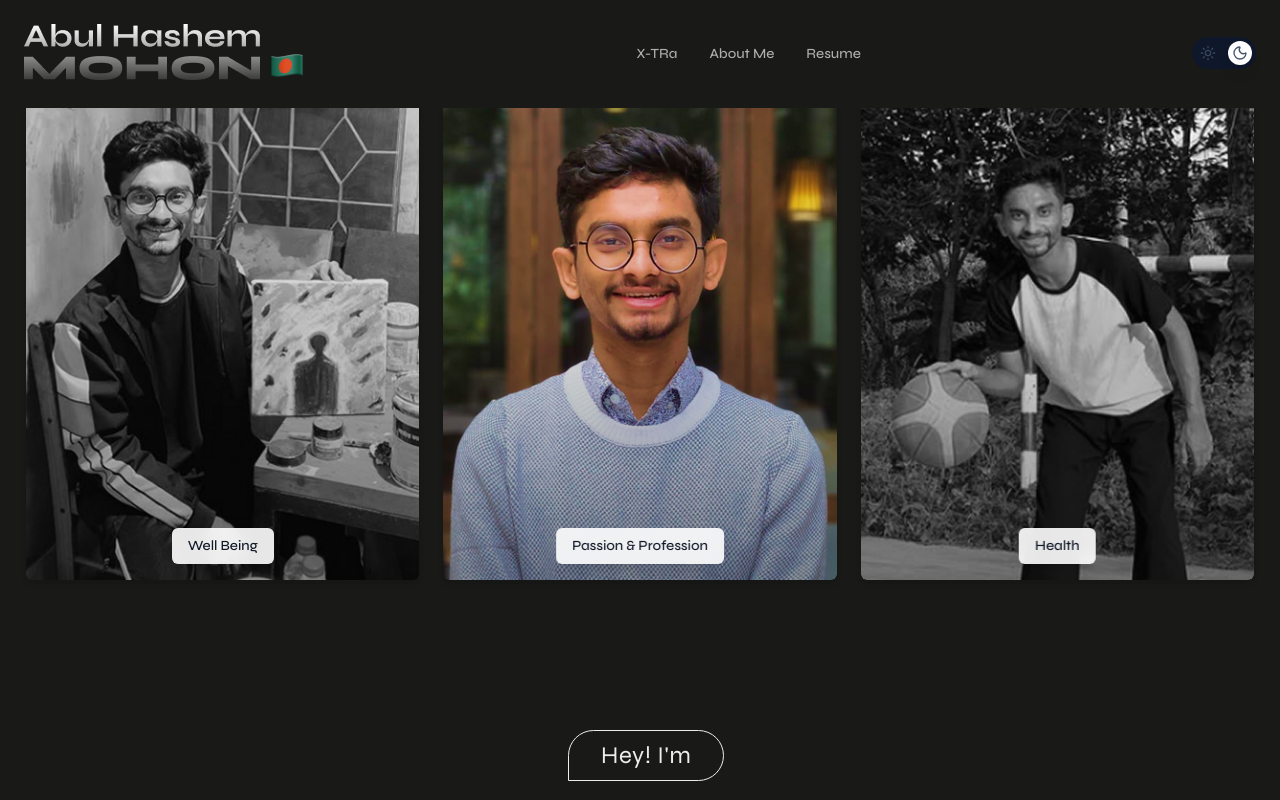
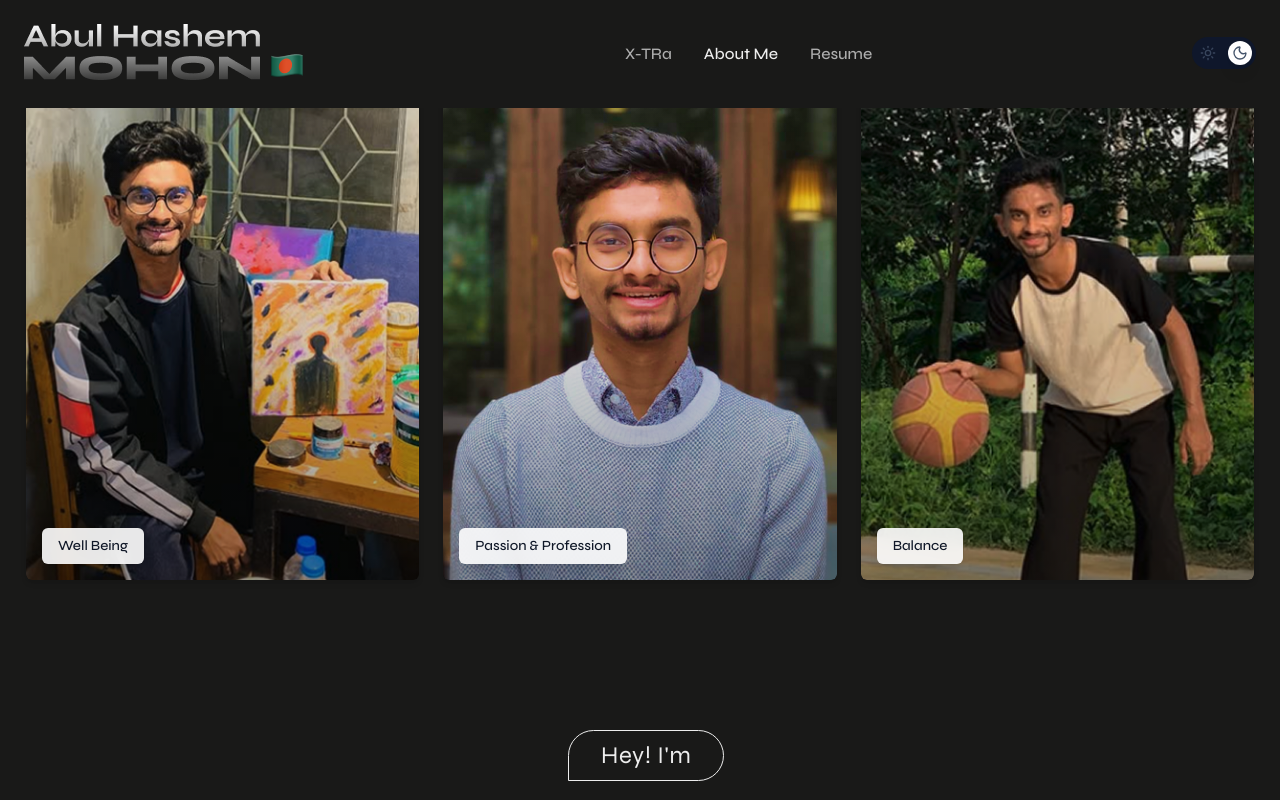
Before and after one commit to KhandakerSamin/mohon-frontend, a Next.js app: page /about in a window 1280 px wide. Both pictures are taken after a click on the button "Toggle theme". Shown: the top 800 px of the page. Built offline with nearby package versions, Linux system fonts and the light colour scheme.

Commit message:
Navlink aciton design added

```diff
--- a/src/components/AboutPage/ImageSection.js
+++ b/src/components/AboutPage/ImageSection.js
@@ -16,8 +16,8 @@ const heroImages = [
   {
     id: 3,
     src: "/photo3.png",
-    alt: "Health",
-    label: "Health"
+    alt: "Balance",
+    label: "Balance"
   }
 ];
 
@@ -43,8 +43,8 @@ export default function ImageSection() {
             {/* Hover overlay effect */}
             <div className="absolute inset-0 bg-black/0 group-hover:bg-black/20 transition-all duration-300"></div>
 
-            {/* Label */}
-            <div className="absolute bottom-4 left-1/2 -translate-x-1/2 bg-white/90 backdrop-blur-sm text-gray-900 text-sm font-medium px-4 py-2 rounded-md shadow-lg transform group-hover:scale-105 transition-transform duration-300">
+            {/* Label (left aligned) */}
+            <div className="absolute bottom-4 left-4 bg-white/90 backdrop-blur-sm text-gray-900 text-sm font-medium px-4 py-2 rounded-md shadow-lg transform group-hover:scale-105 transition-transform duration-300">
               {item.label}
             </div>
           </div>
--- a/src/components/Global/Navbar.js
+++ b/src/components/Global/Navbar.js
@@ -5,6 +5,7 @@ import { useState, useEffect } from "react"
 import { ThemeToggle } from "./ThemeToggle"
 import Image from "next/image"
 import { useTheme } from "next-themes"
+import { usePathname } from "next/navigation"
 
 const Navbar = () => {
   const [isMenuOpen, setIsMenuOpen] = useState(false)
@@ -12,6 +13,8 @@ const Navbar = () => {
   const { theme, resolvedTheme } = useTheme() // get current theme and resolved theme
 
   const toggleMenu = () => setIsMenuOpen(!isMenuOpen)
+  const pathname = usePathname();
+
 
   useEffect(() => {
     setMounted(true)
@@ -35,8 +38,7 @@ const Navbar = () => {
       <>
         {/* Overlay */}
         <div
-          className={`fixed inset-0 z-40 transition-all duration-500 ease-out ${
-            isMenuOpen ? "opacity-100 visible" : "opacity-0 invisible"
+          className={`fixed inset-0 z-40 transition-all duration-500 ease-out ${isMenuOpen ? "opacity-100 visible" : "opacity-0 invisible"
             }`}
           onClick={() => setIsMenuOpen(false)}
         >
@@ -77,18 +79,15 @@ const Navbar = () => {
               >
                 <div className="flex flex-col items-center justify-center w-6 h-6 relative">
                   <span
-                    className={`absolute h-0.5 w-6 bg-foreground rounded-full transform transition-all duration-300 ease-out ${
-                      isMenuOpen ? "rotate-45 translate-y-0" : "-translate-y-2"
+                    className={`absolute h-0.5 w-6 bg-foreground rounded-full transform transition-all duration-300 ease-out ${isMenuOpen ? "rotate-45 translate-y-0" : "-translate-y-2"
                       }`}
                   />
                   <span
-                    className={`absolute h-0.5 w-6 bg-foreground rounded-full transform transition-all duration-200 ease-out ${
-                      isMenuOpen ? "opacity-0 scale-0" : "opacity-100 scale-100"
+                    className={`absolute h-0.5 w-6 bg-foreground rounded-full transform transition-all duration-200 ease-out ${isMenuOpen ? "opacity-0 scale-0" : "opacity-100 scale-100"
                       }`}
                   />
                   <span
-                    className={`absolute h-0.5 w-6 bg-foreground rounded-full transform transition-all duration-300 ease-out ${
-                      isMenuOpen ? "-rotate-45 translate-y-0" : "translate-y-2"
+                    className={`absolute h-0.5 w-6 bg-foreground rounded-full transform transition-all duration-300 ease-out ${isMenuOpen ? "-rotate-45 translate-y-0" : "translate-y-2"
                       }`}
                   />
                 </div>
@@ -98,8 +97,7 @@ const Navbar = () => {
 
           {/* Mobile menu */}
           <div
-            className={`md:hidden absolute top-full left-0 right-0 backdrop-blur-xl border-b shadow-xl transform transition-all duration-500 ease-out bg-background text-foreground/70 ${
-              isMenuOpen ? "translate-y-0 opacity-100 visible" : "-translate-y-4 opacity-0 invisible"
+            className={`md:hidden absolute top-full left-0 right-0 backdrop-blur-xl border-b shadow-xl transform transition-all duration-500 ease-out bg-background text-foreground/70 ${isMenuOpen ? "translate-y-0 opacity-100 visible" : "-translate-y-4 opacity-0 invisible"
               }`}
           >
             <div className="px-6 py-8">
@@ -136,8 +134,7 @@ const Navbar = () => {
               </nav>
 
               <div
-                className={`mt-8 pt-6 border-t transform transition-all duration-500 ease-out ${
-                  isMenuOpen ? "translate-y-0 opacity-100" : "translate-y-2 opacity-0"
+                className={`mt-8 pt-6 border-t transform transition-all duration-500 ease-out ${isMenuOpen ? "translate-y-0 opacity-100" : "translate-y-2 opacity-0"
                   }`}
               >
                 <div className="flex justify-between items-center px-4">
@@ -160,12 +157,16 @@ const Navbar = () => {
   // Use resolvedTheme for better theme detection
   const currentTheme = resolvedTheme || theme
 
+
+  const linkClasses = (path) =>
+    `transition-colors text-base font-medium ${pathname === path ? "opacity-100 text-foreground" : "opacity-100 hover:text-foreground "
+    }`;
+
   return (
     <>
       {/* Overlay */}
       <div
-        className={`fixed inset-0 z-40 transition-all duration-500 ease-out ${
-          isMenuOpen ? "opacity-100 visible" : "opacity-0 invisible"
+        className={`fixed inset-0 z-40 transition-all duration-500 ease-out ${isMenuOpen ? "opacity-100 visible" : "opacity-0 invisible"
           }`}
         onClick={() => setIsMenuOpen(false)}
       >
@@ -190,13 +191,17 @@ const Navbar = () => {
 
             {/* Desktop links */}
             <div className="hidden md:flex items-center space-x-8">
-              <Link href="/x-tra" className="transition-colors text-sm font-medium hover:opacity-80">
+              <Link href="/x-tra" className={linkClasses("/x-tra")}>
                 X-TRa
               </Link>
-              <Link href="/about" className="transition-colors text-sm font-medium hover:opacity-80">
+              <Link href="/about" className={linkClasses("/about")}>
                 About Me
               </Link>
-              <a href="https://rebrand.ly/abul-hashem-31e8b6" target="_blank" className="transition-colors text-sm font-medium hover:opacity-80">
+              <a
+                href="https://rebrand.ly/abul-hashem-31e8b6"
+                target="_blank"
+                className="transition-colors text-base font-medium hover:text-foreground"
+              >
                 Resume
               </a>
             </div>
@@ -214,18 +219,15 @@ const Navbar = () => {
             >
               <div className="flex flex-col items-center justify-center w-6 h-6 relative">
                 <span
-                  className={`absolute h-0.5 w-6 bg-foreground rounded-full transform transition-all duration-300 ease-out ${
-                    isMenuOpen ? "rotate-45 translate-y-0" : "-translate-y-2"
+                  className={`absolute h-0.5 w-6 bg-foreground rounded-full transform transition-all duration-300 ease-out ${isMenuOpen ? "rotate-45 translate-y-0" : "-translate-y-2"
                     }`}
                 />
                 <span
-                  className={`absolute h-0.5 w-6 bg-foreground rounded-full transform transition-all duration-200 ease-out ${
-                    isMenuOpen ? "opacity-0 scale-0" : "opacity-100 scale-100"
+                  className={`absolute h-0.5 w-6 bg-foreground rounded-full transform transition-all duration-200 ease-out ${isMenuOpen ? "opacity-0 scale-0" : "opacity-100 scale-100"
                     }`}
                 />
                 <span
-                  className={`absolute h-0.5 w-6 bg-foreground rounded-full transform transition-all duration-300 ease-out ${
-                    isMenuOpen ? "-rotate-45 translate-y-0" : "translate-y-2"
+                  className={`absolute h-0.5 w-6 bg-foreground rounded-full transform transition-all duration-300 ease-out ${isMenuOpen ? "-rotate-45 translate-y-0" : "translate-y-2"
                     }`}
                 />
               </div>
@@ -235,8 +237,7 @@ const Navbar = () => {
 
         {/* Mobile menu */}
         <div
-          className={`md:hidden absolute top-full left-0 right-0 backdrop-blur-lg transform transition-all duration-500 ease-out bg-background text-foreground ${
-            isMenuOpen ? "translate-y-0 opacity-100 visible" : "-translate-y-4 opacity-0 invisible"
+          className={`md:hidden absolute top-full left-0 right-0 backdrop-blur-lg transform transition-all duration-500 ease-out bg-background text-foreground ${isMenuOpen ? "translate-y-0 opacity-100 visible" : "-translate-y-4 opacity-0 invisible"
             }`}
         >
           <div className="px-6 py-8">
@@ -273,8 +274,7 @@ const Navbar = () => {
             </nav>
 
             <div
-              className={`mt-8 pt-6 border-t transform transition-all duration-500 ease-out ${
-                isMenuOpen ? "translate-y-0 opacity-100" : "translate-y-2 opacity-0"
+              className={`mt-8 pt-6 border-t transform transition-all duration-500 ease-out ${isMenuOpen ? "translate-y-0 opacity-100" : "translate-y-2 opacity-0"
                 }`}
             >
               <div className="flex justify-between items-center px-4 text-foreground/70">
```
Also changed, not shown: public/photo1.png, public/photo3.png. Lines whose indentation alone changed are shown as unchanged.
